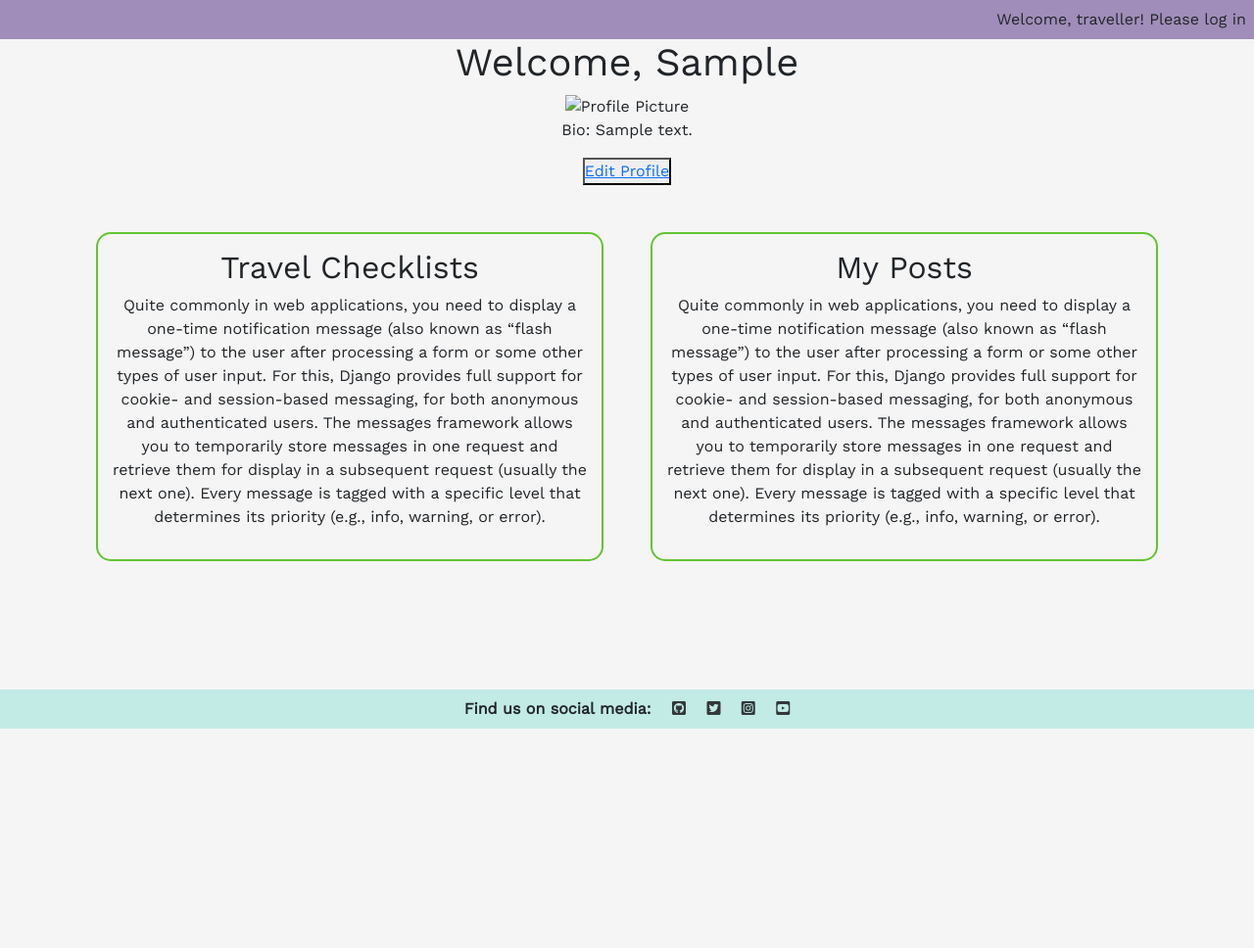
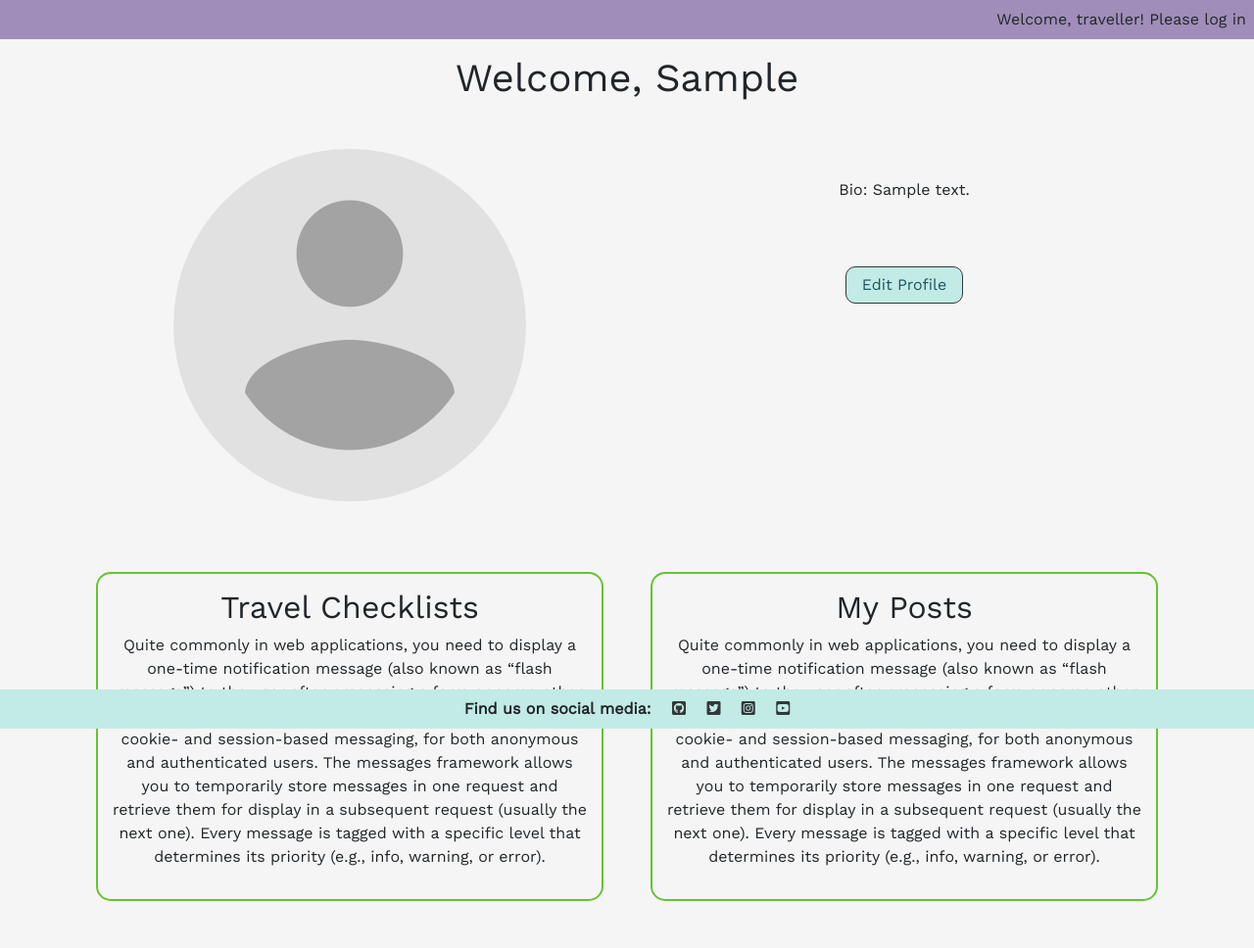
Before and after one commit to petra66orii/timeless-travel, a Django app: template user_profiles/templates/user_profiles/user_profile.html in a window 1280 px wide. Shown: the part 56-1024 px from the top of the page at 98% size. Before the commit the page ends 800 px from the top, so only its background shows below. Run offline with Django 4.2, Linux system fonts and the light colour scheme; the template is opened without the code that fills it: values that come from a table or form of the project are taken from there, others are empty; tables that the repository leaves empty hold one stand-in row (values such as "Sample post"); some web fonts are replaced.

Commit message:
Structure the profile picture and bio sections

```diff
--- a/user_profiles/templates/user_profiles/user_profile.html
+++ b/user_profiles/templates/user_profiles/user_profile.html
@@ -2,14 +2,29 @@
 {% load static %}
 
 {% block content %}
-<div class="profile">
-    <h1>Welcome, {{ profile.user.first_name }}</h1>
-    {% if profile.profile_picture %}
-        <img src="{{ profile.profile_picture.url }}" alt="Profile Picture">
-    {% endif %}
-    <p>Bio: {{ profile.bio }}</p>
-    <button><a class="{% if request.path == edit_profile_url %}" aria-current="page{% endif %}"
-        href="{% url 'edit_profile' %}">Edit Profile</a></button>
+<div class="container">
+    <h1 class="text-center my-3">Welcome, {{ profile.user.first_name }}</h1>
+    <div class="row m-4 justify-content-center flex-md-nowrap">
+        <div class="col-12 col-md-6 m-3 p-2">
+            <div class="profile">
+
+                {% if user.profile.profile_picture %}
+                <img src="{{ user.profile.profile_picture.url }}" alt="{{ user.username }}'s profile picture"
+                    class="img-fluid rounded-circle">
+                {% else %}
+                <img src="{% static 'images/placeholder.png' %}" alt="Default profile picture"
+                    class="img-fluid rounded-circle">
+                {% endif %}
+            </div>
+        </div>
+        <div class="col-12 col-md-6 m-3 p-2">
+            <div class="bio">
+                <p>Bio: {{ profile.bio }}</p>
+                <button class="btn"><a class="{% if request.path == edit_profile_url %}" aria-current="page{% endif %}"
+                        href="{% url 'edit_profile' %}">Edit Profile</a></button>
+            </div>
+        </div>
+    </div>
 </div>
 <div class="container">
     <div class="row m-4 justify-content-center flex-md-nowrap">
```
Also changed, not shown: static/images/placeholder.png (added), 1 other file.
